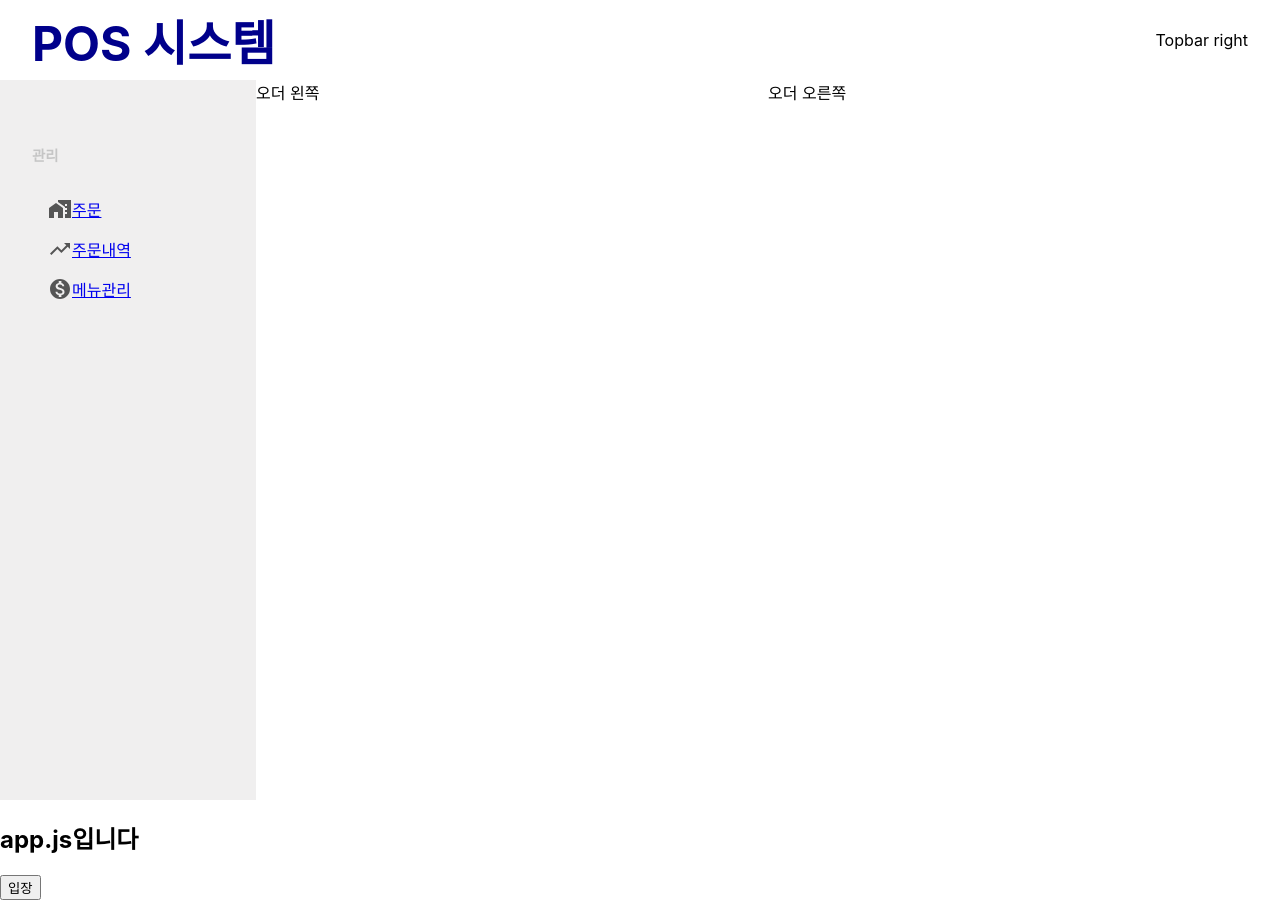
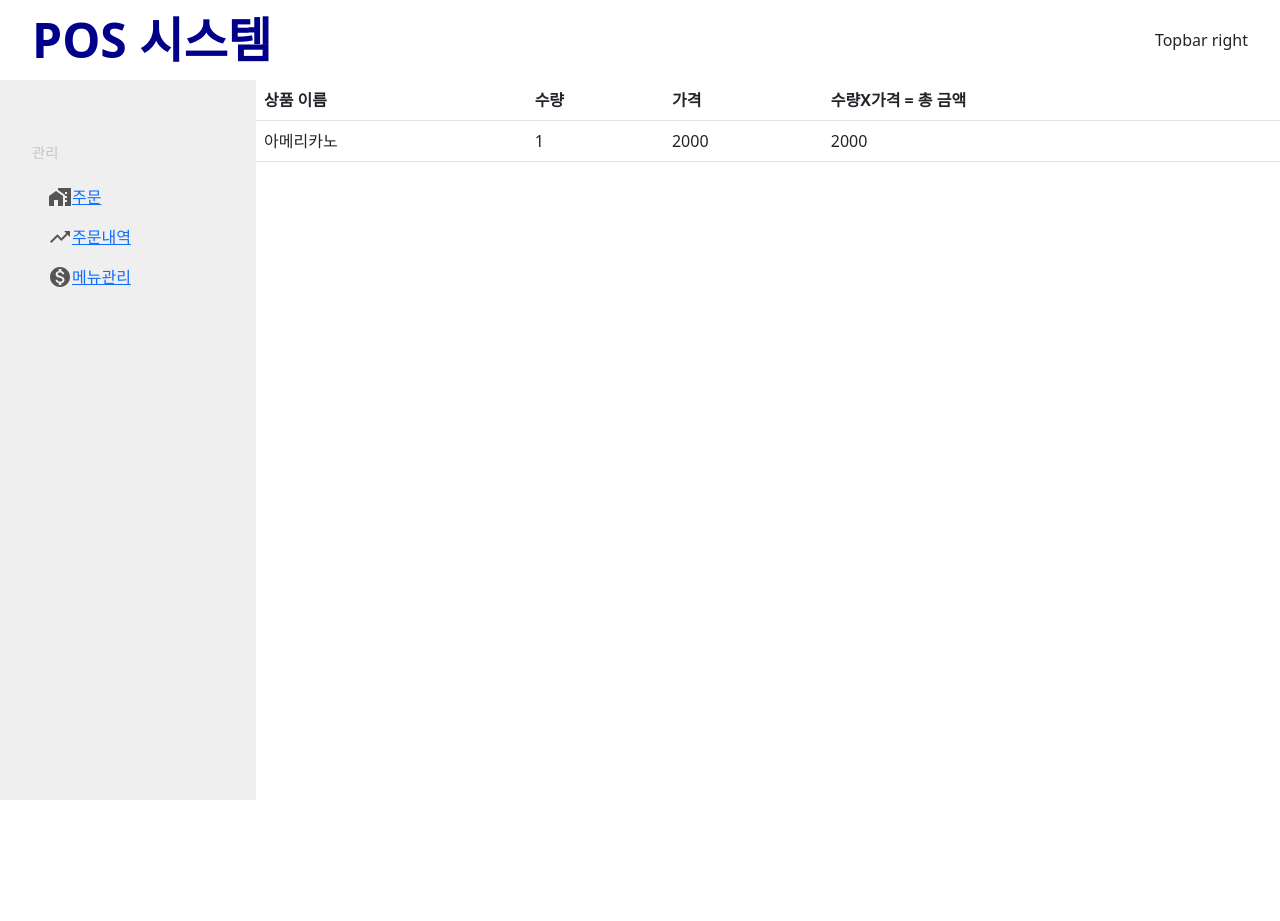
Before and after one commit to KimJongEon/frontend, a React (Create React App) app: page / in a window 1280 px wide. After the commit the page ends 800 px from the top, so only its background shows below. Built offline with nearby package versions, Linux system fonts and the light colour scheme; no server answers.

Commit message:
redux, store 적용 중

```diff
--- a/package.json
+++ b/package.json
@@ -7,12 +7,16 @@
     "@emotion/styled": "^11.10.4",
     "@mui/icons-material": "^5.10.9",
     "@mui/material": "^5.10.9",
+    "@reduxjs/toolkit": "^1.8.6",
     "@testing-library/jest-dom": "^5.16.5",
     "@testing-library/react": "^13.4.0",
     "@testing-library/user-event": "^13.5.0",
     "axios": "^0.27.2",
+    "bootstrap": "^5.2.2",
     "react": "^18.2.0",
+    "react-bootstrap": "^2.5.0",
     "react-dom": "^18.2.0",
+    "react-redux": "^8.0.4",
     "react-router-dom": "^6.4.2",
     "react-scripts": "5.0.1",
     "web-vitals": "^2.1.4"
--- a/src/ApiTestComponent.js
+++ b/src/ApiTestComponent.js
@@ -1,10 +1,11 @@
+/* eslint-disable */ // 터미널에 경고 메세지 안뜨게 해줌
 import React, {useState} from 'react';
 import axios from "axios";
 
 const ApiTestComponent = () => {
     const [text, setText] = useState('');
     const onClickEnter = () => {
-        axios.get('/api/test')
+        axios.get('/api/test2')
             .then(res => {
                 if (res.data !== undefined) {
                     setText(res.data);
@@ -18,7 +19,7 @@ const ApiTestComponent = () => {
     return (
         <div>
             <button onClick={onClickEnter}>입장</button>
-            <h1>{text}</h1>
+            {/* <h1>{console.log({text})}</h1> */}
         </div>
     );
 };
--- a/src/App.css
+++ b/src/App.css
@@ -1,4 +1,4 @@
-.container{
+.appContainer{
   display: flex;
 }
 
--- a/src/App.js
+++ b/src/App.js
@@ -1,4 +1,6 @@
+/* eslint-disable */ // 터미널에 경고 메세지 안뜨게 해줌
 import './App.css';
+import 'bootstrap/dist/css/bootstrap.css';
 import ApiTestComponent from './ApiTestComponent';
 import Topbar from './components/topbar/Topbar';
 import Sidebar from './components/sidebar/Sidebar';
@@ -6,9 +8,11 @@ import Order from './pages/order/Order';
 import OrderList from './pages/orderList/OrderList';
 import MenuManagement from './pages/menuManagement/MenuManagement';
 import { Routes, Route, useNavigate } from 'react-router-dom';
+import {React} from 'react';
 
 function App() {
   let navigate = useNavigate();
+
 
   return (
     <div className="App">
@@ -17,7 +21,7 @@ function App() {
       <Topbar></Topbar>
 
       {/* 고정 : Left Side bar */}
-      <div className="container">
+      <div className="appContainer">
         {/* <Sidebar></Sidebar> */}
         <Sidebar navigate={navigate}></Sidebar>
         {/* <Home></Home> */}
@@ -38,8 +42,8 @@ function App() {
 
       </div>
 
-      <h2>app.js입니다</h2>
-      <ApiTestComponent></ApiTestComponent>
+      {/* <h2>app.js입니다</h2>
+      <ApiTestComponent></ApiTestComponent> */}
 
     </div>
   );
--- a/src/pages/order/Order.js
+++ b/src/pages/order/Order.js
@@ -1,14 +1,45 @@
-import React from 'react';
+/* eslint-disable */ // 터미널에 경고 메세지 안뜨게 해줌
+import { React, useState, useEffect } from 'react';
 import OrderRight from './OrderRight';
 import OrderLeft from './OrderLeft';
 import './order.css';
 
+import axios from "axios";
 
-function Order(){
+
+function Order() {
+    let [productList, setProductList] = useState();
+    let [productCount, setProductCount] = useState();
+
+    //useEffect에서 axios로 데이터 가져 오기 성공하면
+    //dispatch로 store에 데이터 저장
+    //store에 저장한 데이터 꺼내와서 사용하면 됨
+    useEffect(() => {
+        axios.get('/api/test2')
+            .then(res => {
+                if (res.data) {
+                    // console.log(res.data); // 넘어오는지 값 확인
+                    setProductList(res.data);
+                } else {
+                    console.log("nono")
+                }
+            })
+    }, []);
+
     return (
+
         <div className="order">
-            <OrderLeft></OrderLeft>
-            <OrderRight></OrderRight>
+            <OrderLeft productCount={productCount}></OrderLeft>
+            {/* {
+                productList !== undefined && console.log(productList)
+            } */}
+
+            {/* productList가 undefined가 아니면 실행 -> 삼항연산자 이용 */}
+            {
+                productList !== undefined ? <OrderRight productList={productList} productCount={productCount} ></OrderRight> : null
+            }
+
+
         </div>
     ); // return End
 }
--- a/src/pages/order/OrderLeft.js
+++ b/src/pages/order/OrderLeft.js
@@ -1,8 +1,34 @@
 import React from 'react';
 import './orderLeft.css';
+import { Table } from 'react-bootstrap';
+
 function OrderLeft(){
     return(
-        <div className="orderLeft"> 오더 왼쪽</div>
+        <div className="orderLeft">
+            <Table>
+                <thead>
+                    <tr>
+                        <th>상품 이름</th>
+                        <th>수량</th>
+                        <th>가격</th>
+                        <th>수량X가격 = 총 금액</th>
+                    </tr>
+                </thead>
+
+                <tbody>
+                    {/* 조건문 필요 */}
+                    {/* count가 1이상 일때 행 추가 */}
+                    {/* 한 번 더 클릭하면 count만 +1 */}
+
+                    <tr>
+                        <td>아메리카노</td>
+                        <td>1</td>
+                        <td>2000</td>
+                        <td>2000</td>
+                    </tr>
+                </tbody>
+            </Table>
+        </div>
     ); //return End
 }
 
--- a/src/pages/order/OrderRight.js
+++ b/src/pages/order/OrderRight.js
@@ -1,9 +1,36 @@
-import React from 'react';
+/* eslint-disable */ // 터미널에 경고 메세지 안뜨게 해줌
+
+// import { Button } from 'react-bootstrap';
+import Button from 'react-bootstrap/Button';
+import {React, useState, useEffect} from 'react';
 import './OrderRight.css';
+import axios from "axios";
 
-function OrderRight(){
+function OrderRight(props){
+
     return(
-        <div className="orderRight"> 오더 오른쪽</div>
+        <div className="orderRight">
+            {/* <div>{props.productListCopy[0].productName}</div> */}
+            {/* <div>{console.log(props.productList[0])}</div> */}
+            {/* <div>{console.log(props.productList[0].productName)}</div> */}
+            {/* <div>{console.log(props.productList[1].productName)}</div> */}
+            {/* <div>{console.log(props.productList[2].productName)}</div> */}
+
+
+            <div>{console.log(props.productList)}</div>
+            <div>
+                {
+                    props.productList.map((a, i) =>{
+                        return (
+                            <Button variant="primary" key={i}>
+                                {props.productList[i].productName} <br/>
+                                {props.productList[i].productPrice}
+                            </Button>
+                        ); //map return End
+                    })
+                }
+            </div>
+        </div>
     ); //return End
 }
 
--- /dev/null
+++ b/src/store.js
@@ -0,0 +1,18 @@
+import {configureStore, createSlice} from '@reduxjs/toolkit';
+
+
+let productCount = createSlice({
+    // state 이름
+    name : 'productCount',
+
+    // 값
+    initialState : '1'
+
+})
+
+// 여기에 만든거 등록 해야 함
+export default configureStore({
+    reducer:{
+        productCount : productCount.reducer // .reduer 붙여야 등록 완료 (문법임)
+    }
+})
```
Also changed, not shown: src/index.js (+9 -2 lines), 1 other file (tests, documents, lock files or other folders).
